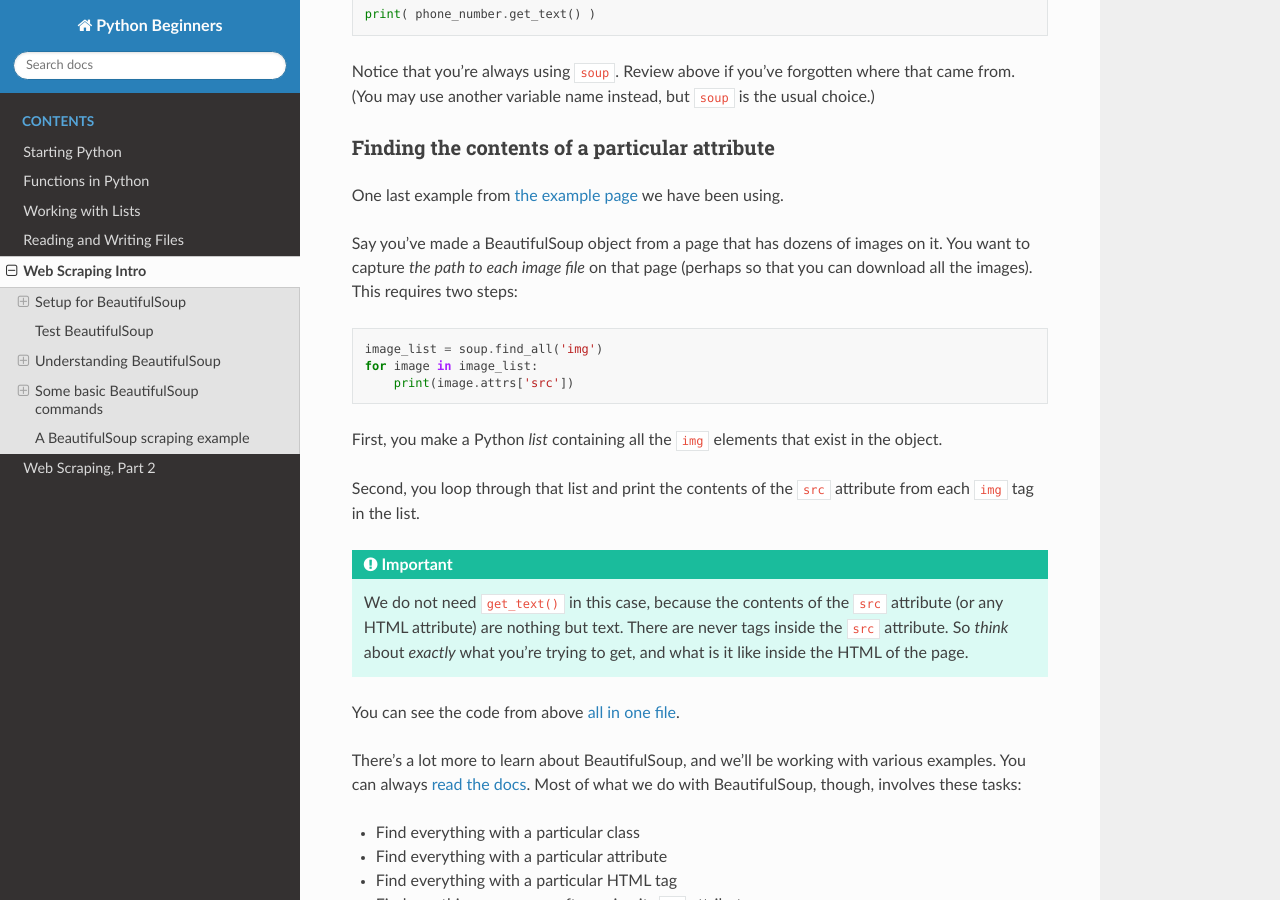
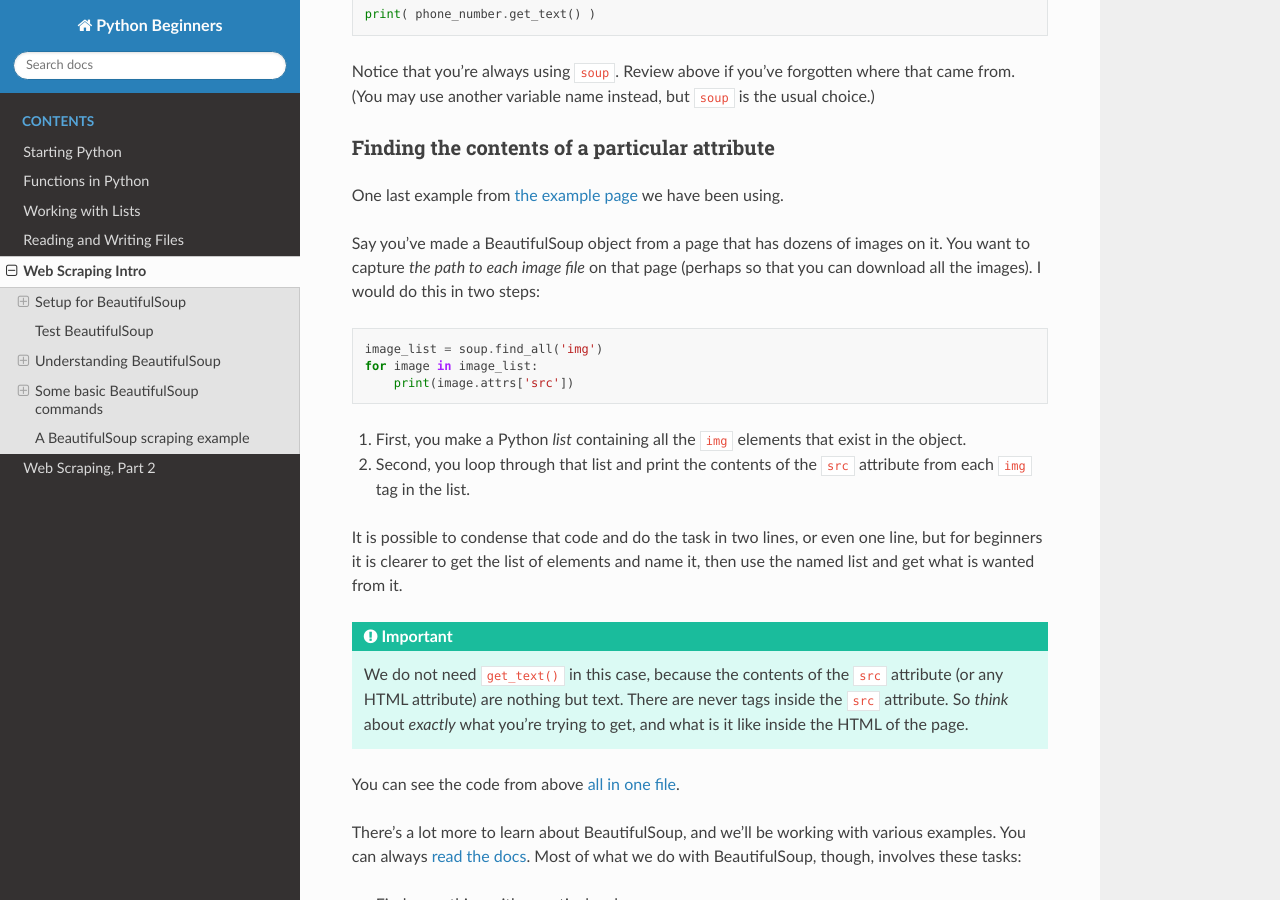
Before and after one commit to macloo/python-adv-web-apps, a Sphinx documentation site: the page built from docs/scraping.rst, in a window 1280 px wide and 900 px high, scrolled down 6173 px. Built offline with Sphinx 7.4.7 and the Read the Docs theme 2.0.0, drawn with Linux system fonts in a browser that asks for light colours.

Commit message:
add clarification

```diff
--- a/docs/scraping.rst
+++ b/docs/scraping.rst
@@ -195,15 +195,17 @@ Finding the contents of a particular attribute
 
 One last example from `the example page <https://weimergeeks.com/examples/scraping/example1.html>`_ we have been using.
 
-Say you’ve made a BeautifulSoup object from a page that has dozens of images on it. You want to capture *the path to each image file* on that page (perhaps so that you can download all the images). This requires two steps: ::
+Say you’ve made a BeautifulSoup object from a page that has dozens of images on it. You want to capture *the path to each image file* on that page (perhaps so that you can download all the images). I would do this in two steps: ::
 
     image_list = soup.find_all('img')
     for image in image_list:
         print(image.attrs['src'])
 
-First, you make a Python *list* containing all the ``img`` elements that exist in the object.
+1. First, you make a Python *list* containing all the ``img`` elements that exist in the object.
 
-Second, you loop through that list and print the contents of the ``src`` attribute from each ``img`` tag in the list.
+2. Second, you loop through that list and print the contents of the ``src`` attribute from each ``img`` tag in the list.
+
+It is possible to condense that code and do the task in two lines, or even one line, but for beginners it is clearer to get the list of elements and name it, then use the named list and get what is wanted from it.
 
 .. important:: We do not need ``get_text()`` in this case, because the contents of the ``src`` attribute (or any HTML attribute) are nothing but text. There are never tags inside the ``src`` attribute. So *think* about *exactly* what you’re trying to get, and what is it like inside the HTML of the page.
 
```
